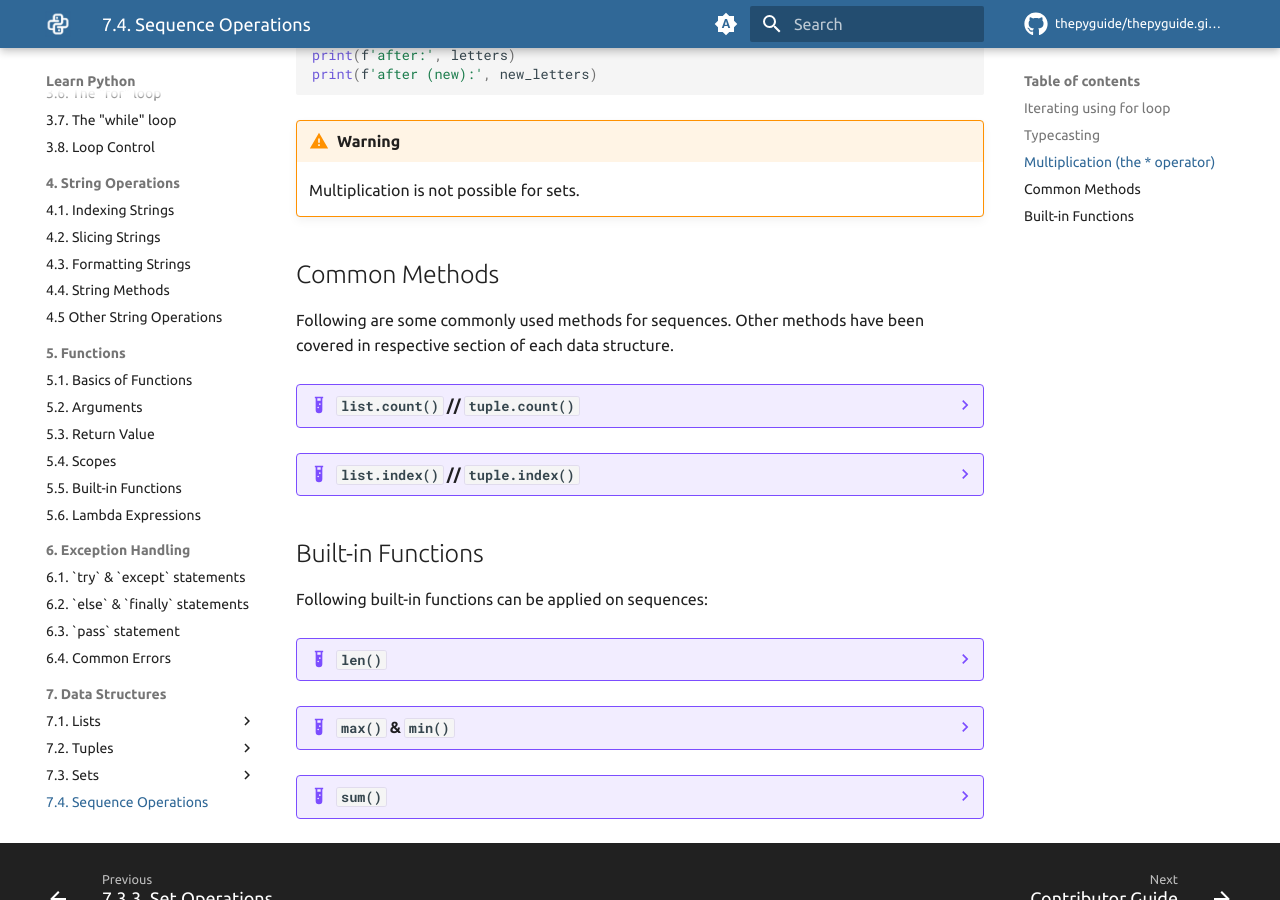
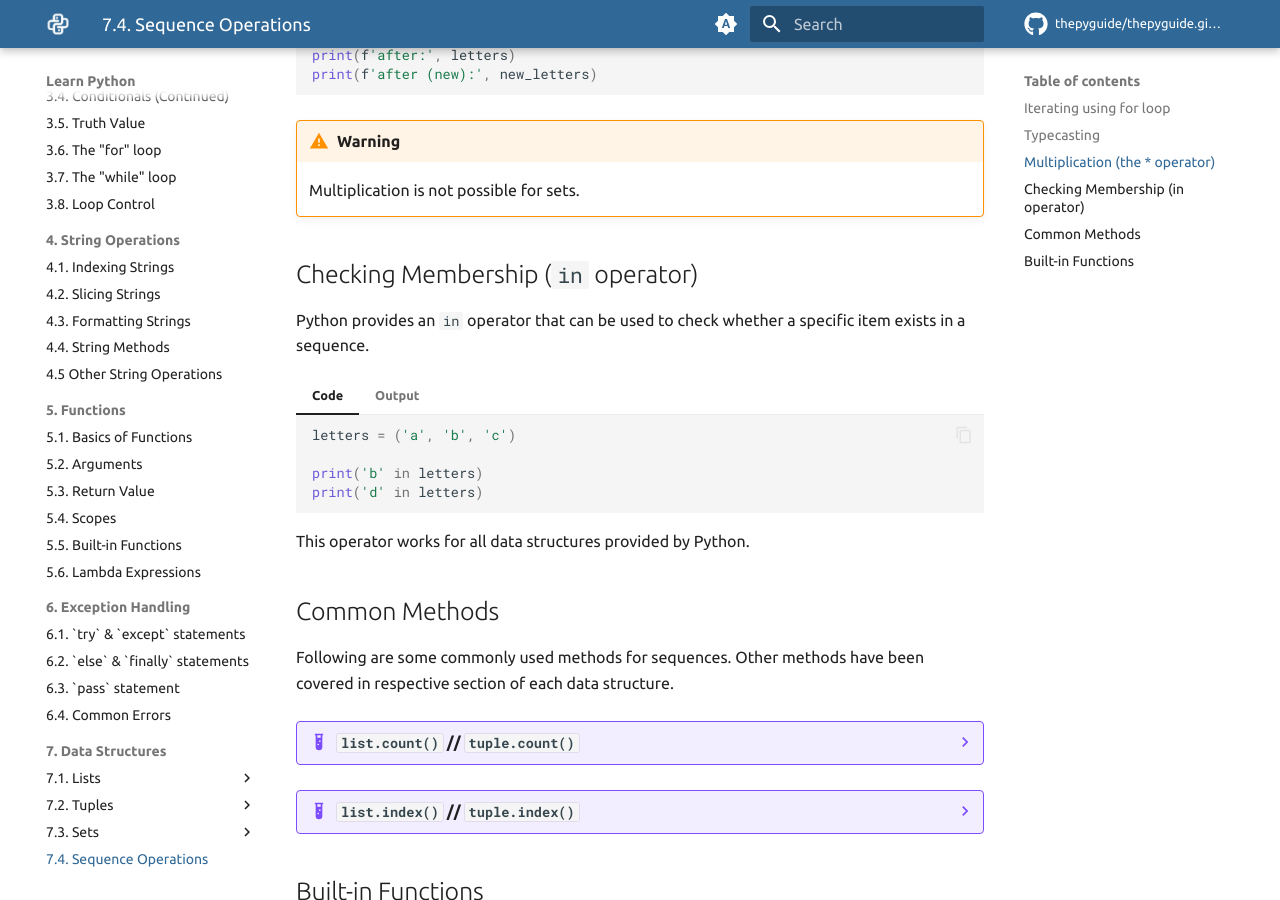
Before and after one commit to thepyguide/thepyguide.github.io, an MkDocs documentation site: the page built from docs/data-structures/sequence-operations.md, in a window 1280 px wide and 900 px high, scrolled down 2113 px. Built offline with MkDocs 1.6.1 and Material for MkDocs 9.7.7, drawn with Linux system fonts in a browser that asks for light colours; comment, search, counter and statistics services are not loaded.

Commit message:
Add heading for membership operator

````diff
--- a/docs/data-structures/sequence-operations.md
+++ b/docs/data-structures/sequence-operations.md
@@ -127,6 +127,28 @@ updated elements.
 
     Multiplication is not possible for sets.
 
+## Checking Membership (`in` operator)
+Python provides an `in` operator that can be used to check whether a
+specific item exists in a sequence.
+
+=== "Code"
+
+    ```py
+    letters = ('a', 'b', 'c')
+
+    print('b' in letters)
+    print('d' in letters)
+    ```
+
+=== "Output"
+
+    ```
+    True
+    False
+    ```
+
+This operator works for all data structures provided by Python.
+
 ## Common Methods
 Following are some commonly used methods for sequences. Other
 methods have been covered in respective section of each data
````
Also changed, not shown: docs/data-structures/dictionary/introduction.md (added), docs/data-structures/dictionary/manipulating-items.md (added).
